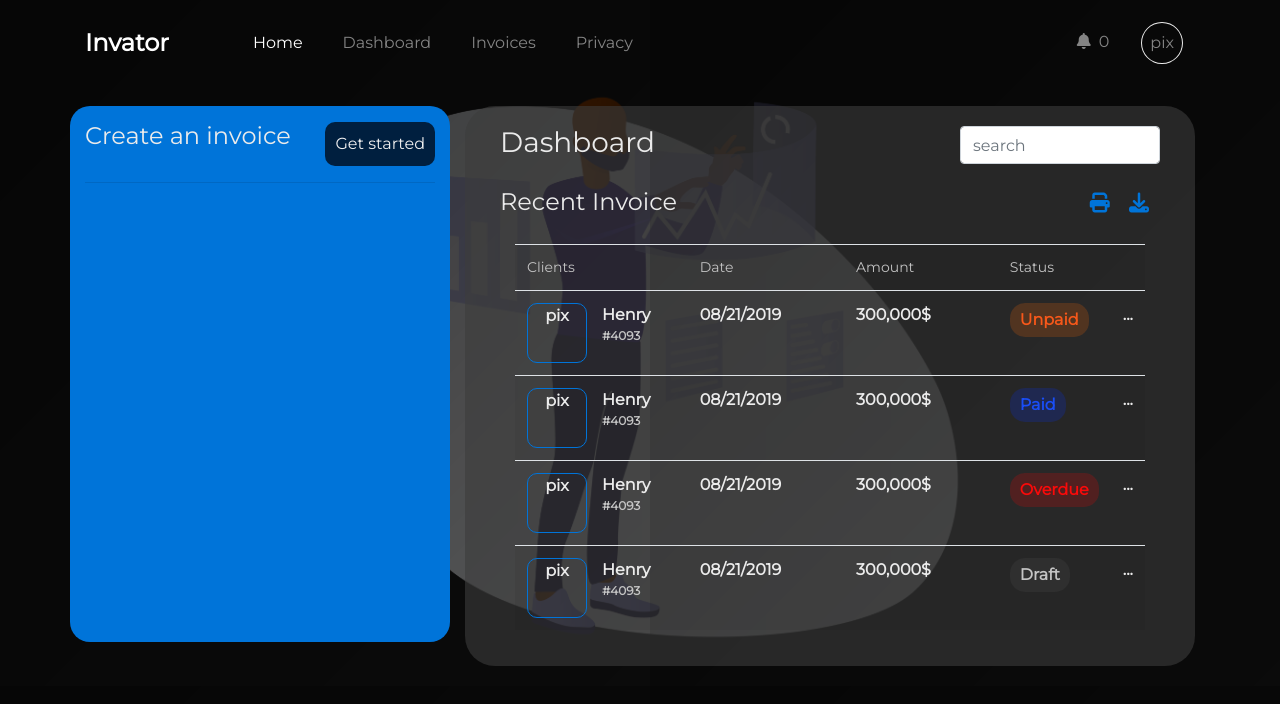
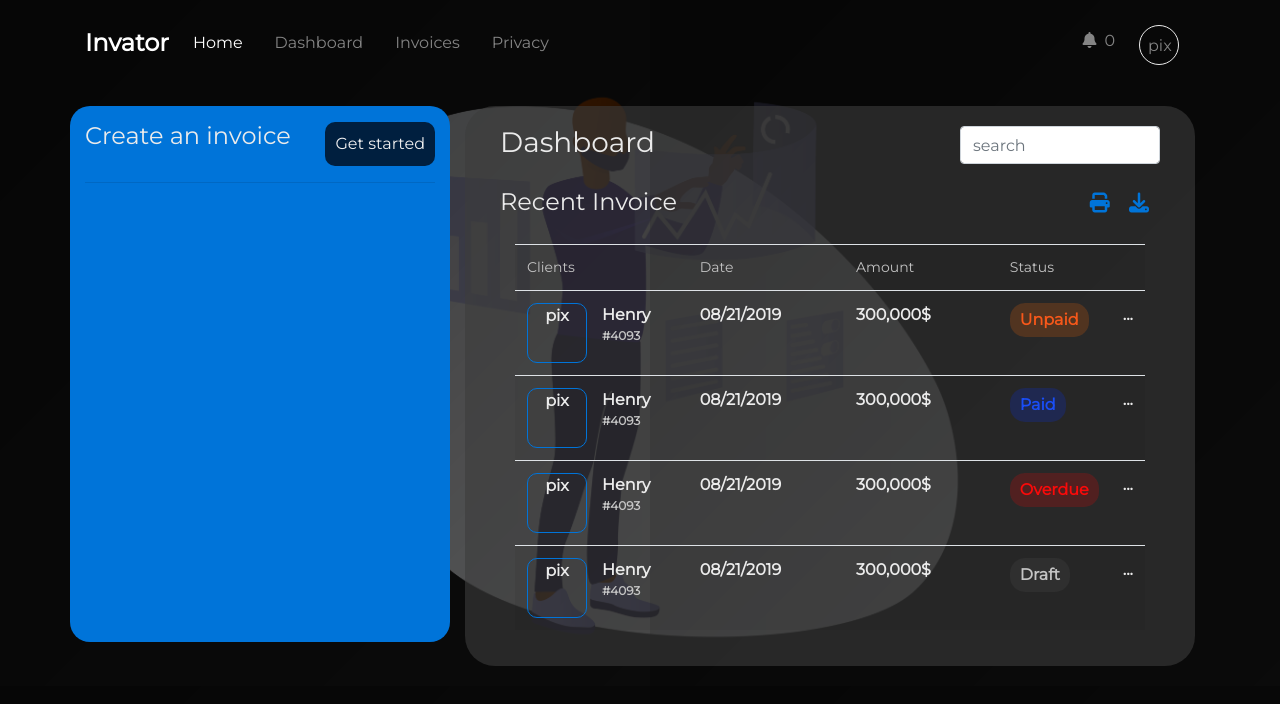
Before and after one commit to gyrationtechs/invator, a plain HTML site: page index.html in a window 1280 px wide. Drawn offline with nearby package versions, Linux system fonts and the light colour scheme; a script that the page names is missing.

Commit message:
Pics Section

```diff
--- a/index.html
+++ b/index.html
@@ -23,7 +23,7 @@
         <span class="navbar-toggler-icon"></span>
       </button>
       <div class="collapse navbar-collapse" id="navbarResponsive">
-        <ul class="navbar-nav ml-5">
+        <ul class="navbar-nav">
           <li class="nav-item active">
             <a class="nav-link" href="#">Home
               <span class="sr-only">(current)</span>
--- a/src/css/main.css
+++ b/src/css/main.css
@@ -20,16 +20,21 @@ body {
 
 .round {
     border-radius: 50%;
+    width: 40px;
+    height: 40px;
+    margin-top: 4px;
+    /* margin-left: 12px; */
     border: 1px solid #ebebeb;
 }
 
 /* Navbar */
 .nav-bar {
     padding: 20px 0;
+    margin: 0 10px;
 }
 
 .nav-bar li {
-    margin: 0 12px;
+    margin-right: 16px;
 }
 
 .navbar-brand {
```
